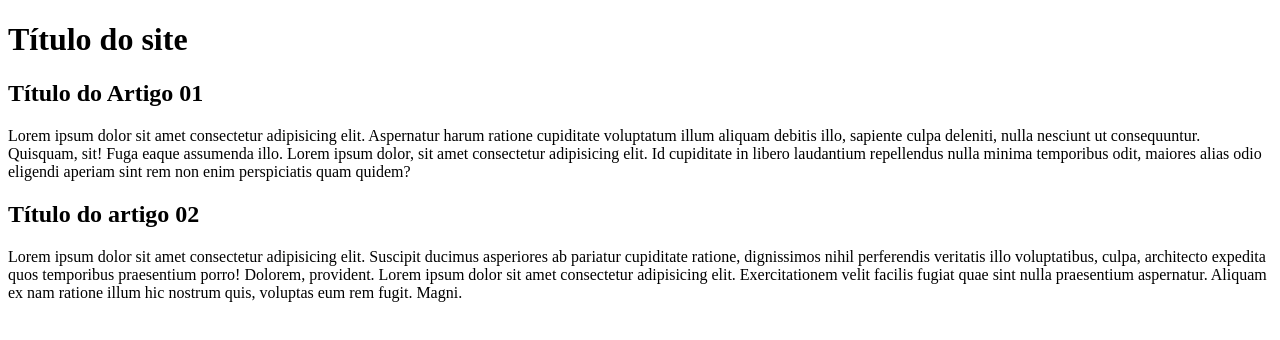
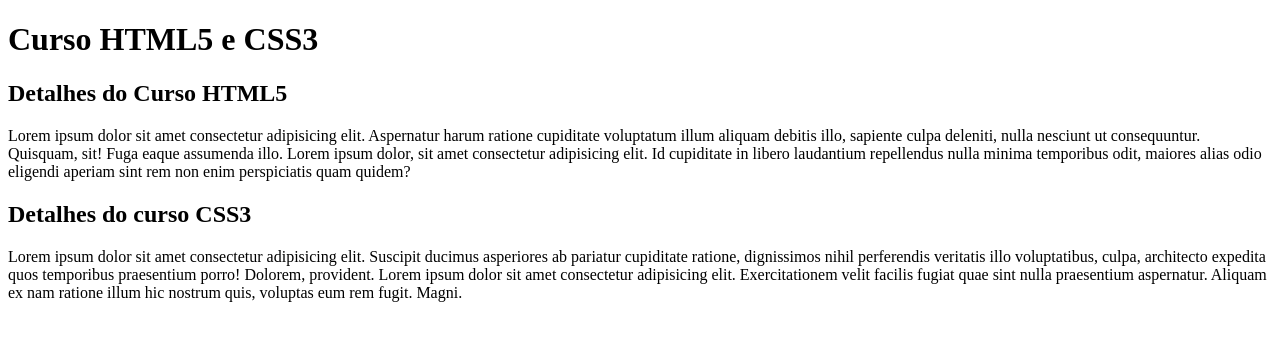
Before and after one commit to borgesrafael/projeto-site, a plain HTML site: page index.html in a window 1280 px wide. Drawn offline with Linux system fonts and the light colour scheme.

Commit message:
add títulos

```diff
--- a/index.html
+++ b/index.html
@@ -9,14 +9,14 @@
 <body>
     <main>
         <header>
-            <h1>Título do site</h1>
+            <h1>Curso HTML5 e CSS3</h1>
         </header>
         <article>
-            <h2>Título do Artigo 01</h2>
+            <h2>Detalhes do Curso HTML5</h2>
             <p>Lorem ipsum dolor sit amet consectetur adipisicing elit. Aspernatur harum ratione cupiditate voluptatum illum aliquam debitis illo, sapiente culpa deleniti, nulla nesciunt ut consequuntur. Quisquam, sit! Fuga eaque assumenda illo. Lorem ipsum dolor, sit amet consectetur adipisicing elit. Id cupiditate in libero laudantium repellendus nulla minima temporibus odit, maiores alias odio eligendi aperiam sint rem non enim perspiciatis quam quidem?</p>
         </article>
         <article>
-            <h2>Título do artigo 02</h2>
+            <h2>Detalhes do curso CSS3</h2>
             <p>Lorem ipsum dolor sit amet consectetur adipisicing elit. Suscipit ducimus asperiores ab pariatur cupiditate ratione, dignissimos nihil perferendis veritatis illo voluptatibus, culpa, architecto expedita quos temporibus praesentium porro! Dolorem, provident. Lorem ipsum dolor sit amet consectetur adipisicing elit. Exercitationem velit facilis fugiat quae sint nulla praesentium aspernatur. Aliquam ex nam ratione illum hic nostrum quis, voluptas eum rem fugit. Magni.</p>
         </article>
     </main>
```
